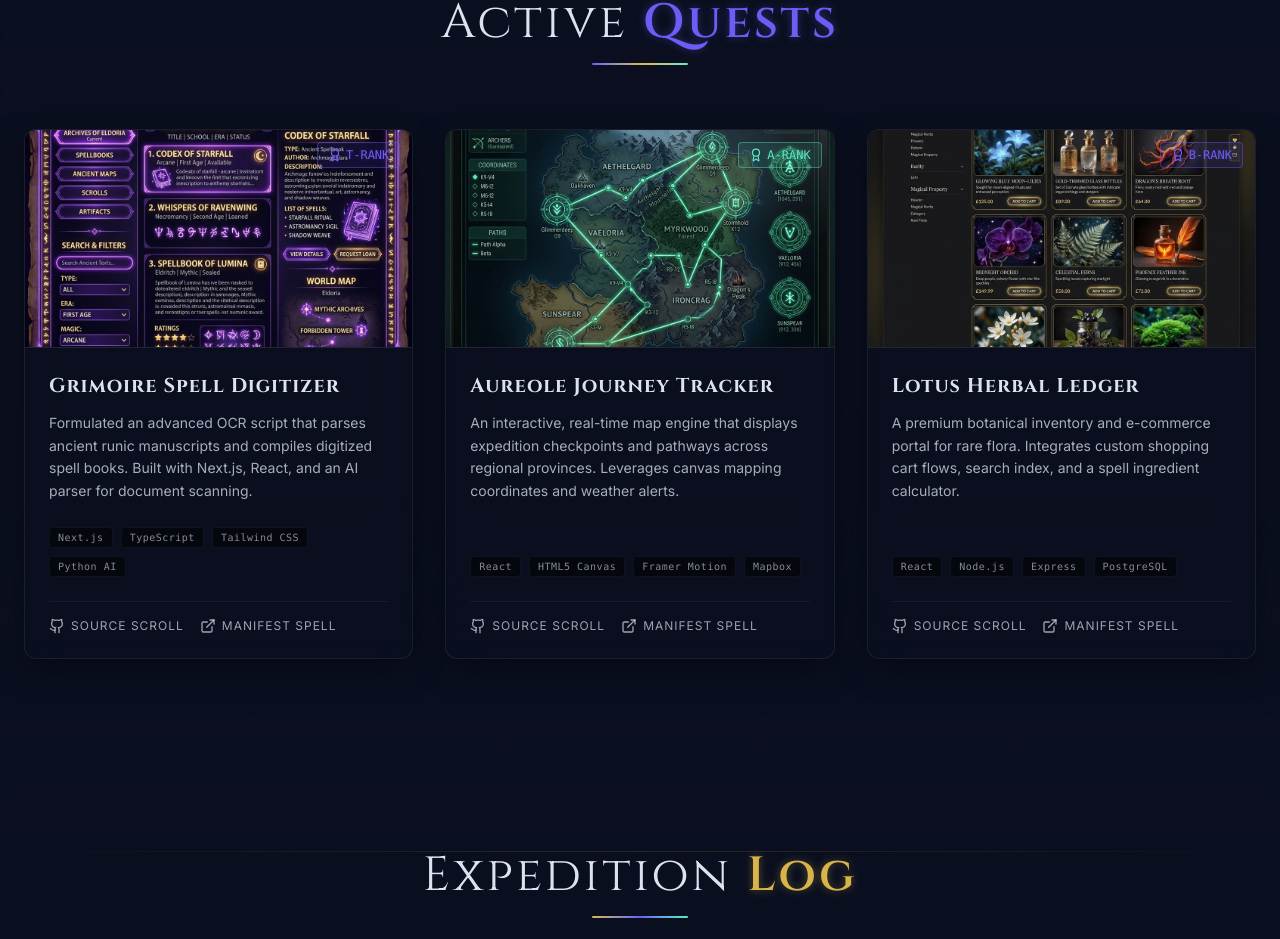
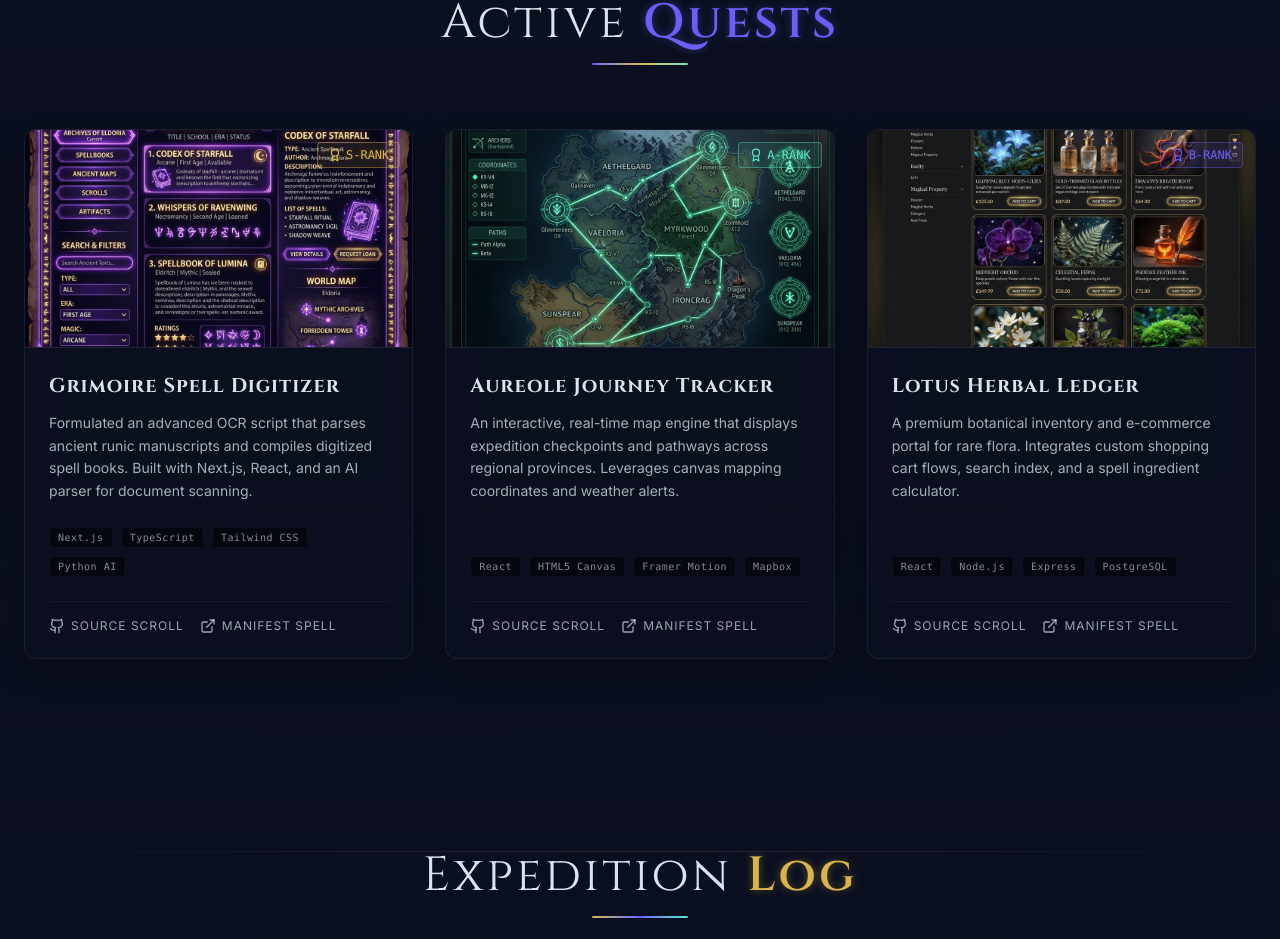
Before and after one commit to ShubhamPandey57/PORTFOLIO, a Next.js app: page / in a window 1280 px wide. Shown: the part 3440-4379 px from the top of the page. Built offline with nearby package versions, Linux system fonts and the light colour scheme.

Commit message:
workin in projects.tsx

```diff
--- a/src/components/Projects.tsx
+++ b/src/components/Projects.tsx
@@ -34,7 +34,7 @@ interface Project {
 const projectsData: Project[] = [
   {
     title: "Grimoire Spell Digitizer",
-    rank: "t-Rank",
+    rank: "S-Rank",
     description: "Formulated an advanced OCR script that parses ancient runic manuscripts and compiles digitized spell books. Built with Next.js, React, and an AI parser for document scanning.",
     techStack: ["Next.js", "TypeScript", "Tailwind CSS", "Python AI"],
     image: "/quest_grimoire.png",
```
